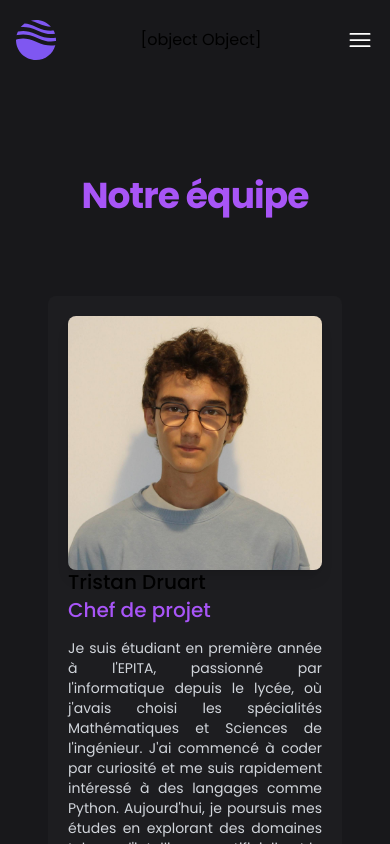
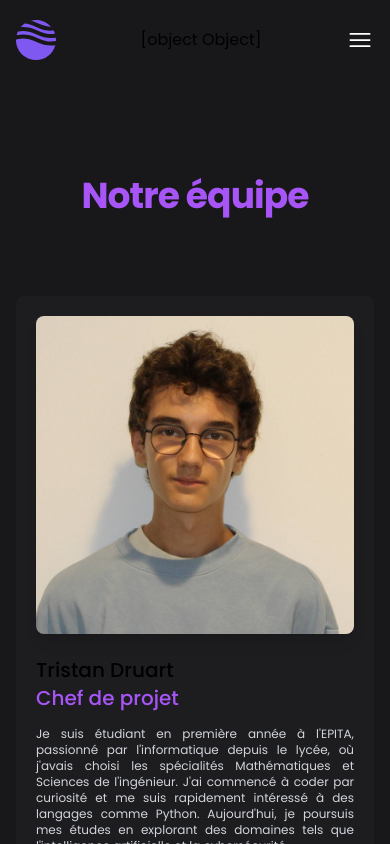
Before and after one commit to uzin-game/website, a Nuxt app: page /team in a window 390 px wide. Built offline with nearby package versions, Linux system fonts and the light colour scheme.

Commit message:
Added my photo + align fixes

```diff
--- a/pages/documents.vue
+++ b/pages/documents.vue
@@ -29,7 +29,7 @@ const documents = [
 		<Navbar />
 
 		<div class="py-24 space-y-20">
-			<h2 class="text-4xl font-bold tracking-tight sm:text-5xl text-pink-500 justify-self-center">Documents</h2>
+			<h2 class="text-4xl font-bold tracking-tight sm:text-5xl text-pink-500 text-center w-full">Documents</h2>
 
 			<div class="grid grid-cols-1 px-8 lg:grid-cols-2 max-w-5xl mx-auto gap-5">
 				<a target="_blank" :href v-for="{ description, name, icon, href } in documents">
--- a/pages/team.vue
+++ b/pages/team.vue
@@ -33,19 +33,15 @@ const people = [
 	<div class="bg-[#18181b] h-screen flex flex-col font-poppins overflow-x-hidden">
 		<Navbar />
 
-		<div class="mx-auto py-24 px-4 sm:px-6 lg:px-24">
-			<div class="space-y-20">
-				<h2 class="text-4xl font-bold text-purple-500 tracking-tight sm:text-5xl justify-self-center">
+		<div class="mx-auto py-24 px-0 sm:px-6 lg:px-24 space-y-20">
+			<h2 class="text-4xl font-bold text-purple-500 tracking-tight sm:text-5xl text-center w-full">
 				Notre équipe
 			</h2>
 
-				<ul
-					role="list"
-					class="lg:grid lg:items-start px-8 grid-cols-2 space-y-16 lg:space-y-0 lg:gap-10"
-				>
+			<ul role="list" class="lg:grid lg:items-start px-4 lg:px-8 grid-cols-2 space-y-12 lg:space-y-0 lg:gap-10">
 				<li v-for="person in people" :key="person.name">
 					<div
-							class="sm:grid sm:grid-cols-3 sm:gap-6 lg:gap-5 bg-[#29292c] bg-opacity-30 rounded-lg items-center p-5"
+						class="sm:grid sm:grid-cols-3 sm:gap-6 space-y-6 sm:space-y-0 lg:gap-5 bg-[#29292c] bg-opacity-30 rounded-lg items-center p-5"
 					>
 						<img class="h-auto w-auto shadow-lg rounded-lg" :src="person.imageUrl" :alt="person.name" />
 
@@ -56,9 +52,7 @@ const people = [
 									<p class="text-purple-500">{{ person.role }}</p>
 								</div>
 
-									<div class="text-sm">
-										<p class="text-gray-300 text-justify">{{ person.bio }}</p>
-									</div>
+								<p class="text-gray-300 text-xs 2xl:text-sm text-justify">{{ person.bio }}</p>
 							</div>
 						</div>
 					</div>
@@ -66,5 +60,4 @@ const people = [
 			</ul>
 		</div>
 	</div>
-	</div>
 </template>
--- a/tailwind.config.js
+++ b/tailwind.config.js
@@ -38,7 +38,7 @@ module.exports = {
 			},
 		},
 		fontFamily: {
-            poppins: ["Poppins", "sans-serif"],
+			poppins: ["Poppins", "sans-serif"],
 			geist: ["geist", "sans-serif"],
 		},
 	},
```
Also changed, not shown: public/photos/maxan.jpg. Lines whose indentation alone changed are shown as unchanged.
